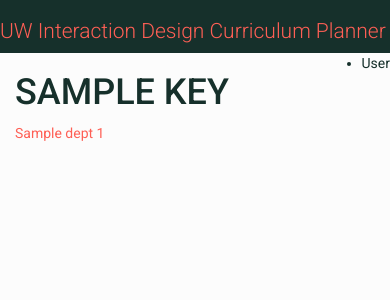
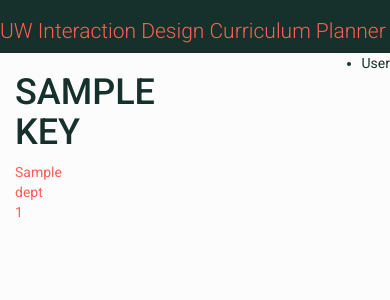
Before and after one commit to 0x7r1574n/uwcourseplanner, a Django app: template planner/templates/planner/course_list.html in a window 390 px wide. Shown: the top 300 px of the page. Run offline with Django 3.2, Linux system fonts and the light colour scheme; tables that the repository leaves empty hold one stand-in row (values such as "Sample post"); the template is opened without the code that fills it: values that come from a table or form of the project are taken from there, most other values are stand-ins (such as "Sample title", 1, 10 or a date in 2020); parts of the project's set-up code (start-up, migrations or seed data) failed here and were passed over; some libraries are stand-ins or nearby versions; some web fonts are replaced.

Commit message:
responsive edits

```diff
--- a/planner/templates/planner/course_list.html
+++ b/planner/templates/planner/course_list.html
@@ -11,7 +11,7 @@
     <div class="courseList container-fluid">
         <div class="year row">
             {% for key, value in years_quarters %}
-            <div class="quarter col-md-3">
+            <div class="quarter col-xs-3">
                 <h1>{{ key|upper }}</h1>
                 {% for course in value %}
                 <p class="courseEntryTitle"><a href="{% url "course_detail" pk=course.pk %}">{{ course.dept }} {{ course.number }}</a><a class="btn btn-remove" href=></a></p>
```
